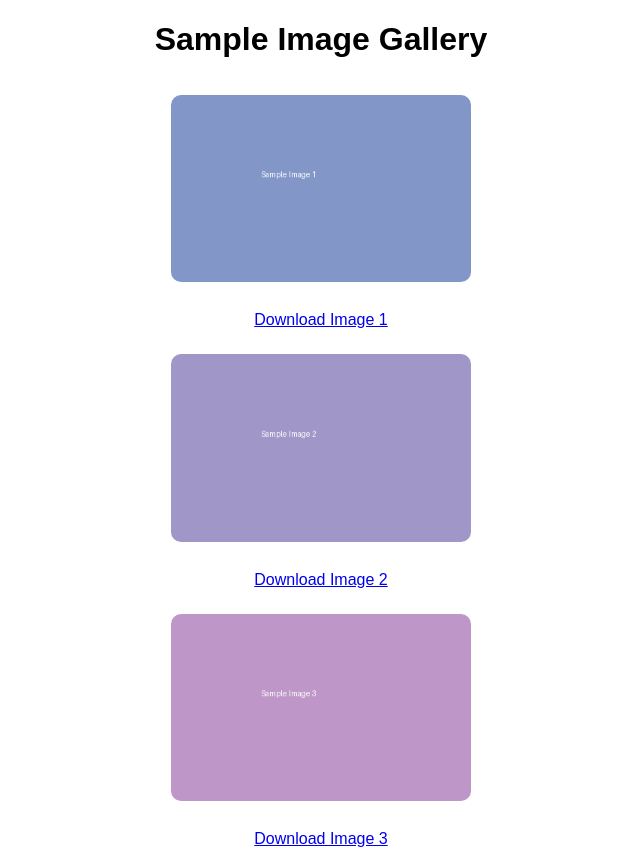
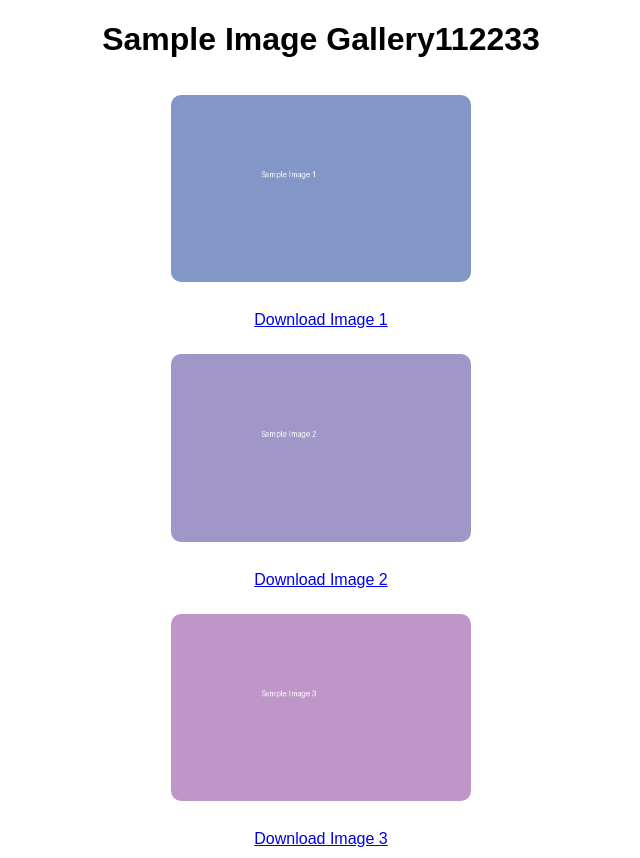
Before and after one commit to yogeshsingh0479/aws-html-test, a plain HTML site: page index.html in a window 1280 px wide. Shown: the whole page, without its empty margins (319-959 px from the left). Drawn offline with Linux system fonts and the light colour scheme.

Commit message:
Update heading in index.html
Signed-off-by: yogeshsingh0479 <40148123+yogeshsingh0479@users.noreply.github.com>

```diff
--- a/index.html
+++ b/index.html
@@ -11,7 +11,7 @@
 </head>
 <body>
 
-<h1>Sample Image Gallery</h1>
+<h1>Sample Image Gallery112233</h1>
 
 <img src="image1.png" alt="Image1">
 <a class="download-btn" href="image1.png" download>Download Image 1</a>
```
